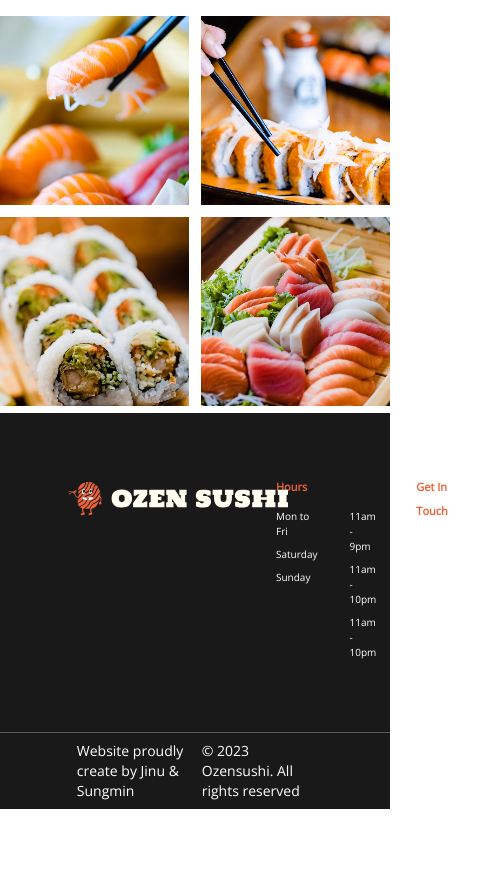
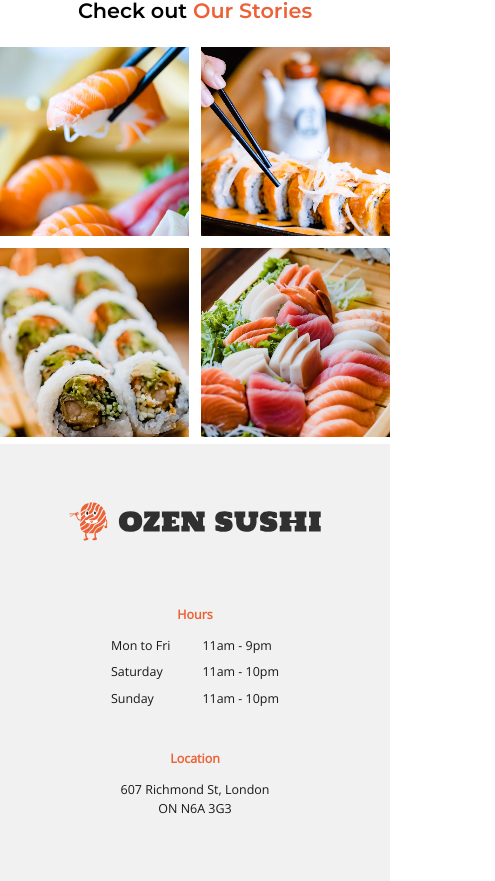
Before and after one commit to Sungmin-Kim-0508/ozen-sushi-korea, a Next.js app: page /ozen-sushi in a window 390 px wide. Shown: the part 1741-2622 px from the top of the page, 495 px wide, since content can reach past the window. Before the commit the page ends 2550 px from the top, so only its background shows below. Built offline with nearby package versions, Linux system fonts and the light colour scheme; a web font is replaced by a local one.

Commit message:
completed ozen sushi footer in mobile size

```diff
--- a/app/ozen-sushi/Header.tsx
+++ b/app/ozen-sushi/Header.tsx
@@ -34,7 +34,7 @@ function OzenSushiHeader() {
             href={ozen_sushi_home}
             className="w-[clamp(220px,17.8vw,500px)] h-[clamp(60.3px,8.9vh,100px)] md:w-[clamp(129.54px,34.54vw,260px)] md:h-[clamp(20px,5.21vh,70px)]"
           >
-            <OzenSushiHorizontalLogo />
+            <OzenSushiHorizontalLogo className="w-full h-full" />
           </Link>
         </div>
         <div>
--- a/app/ozen-sushi/footer.tsx
+++ b/app/ozen-sushi/footer.tsx
@@ -1,29 +1,37 @@
 import React from "react";
 import { OzenSushiLogoHorizontalWhite } from "public/svgs/ozen-sushi_horizontal-white";
 import { AiOutlineInstagram } from "react-icons/ai";
+import { OzenSushiHorizontalLogo } from "public/svgs/ozen-sushi-horizontal";
 
 function Footer() {
   const fullYear = new Date().getFullYear();
 
-  const titleInfoTextSize = "text-[clamp(11px,1.1vw,25px)]";
-  const infoTextSize = "text-[clamp(10px,1vw,20px)]";
+  const titleInfoTextSize =
+    "text-[clamp(11px,1.1vw,25px)] md:text-[max(12px,3.2vw)]";
+  const infoTextSize = "text-[clamp(10px,1vw,20px)] md:text-[max(12px,3.2vw)]";
   return (
     <footer className="flex flex-col">
-      <section className="flex justify-between pl-[7.2rem] mlg:pl-[3.5rem] text-white bg-191919">
-        <div className="pt-[3.75rem] mlg:pt-[3rem] relative left-3">
-          <OzenSushiLogoHorizontalWhite />
+      <section
+        className="flex justify-between pl-[clamp(50px,6vw,90px)] text-white bg-191919
+                   md:flex-col md:items-center md:pl-0 md:pb-[max(41px,10.93vw)] md:bg-F1F1F1"
+      >
+        <div className="pt-[clamp(40px,4.28vw,60px)] md:mb-[max(40px,10.66vw)]">
+          <OzenSushiLogoHorizontalWhite className="md:hidden" />
+          <OzenSushiHorizontalLogo className="hidden md:block w-[max(242px,64.54vw)] h-[clamp(60.3px,8.9vh,100px)]" />
         </div>
-        <div className="flex gap-x-10 pr-[2rem] py-[3.75rem]">
-          <div className="w-auto">
+        <div className="flex gap-x-10 pr-[2rem] py-[3.75rem] md:flex-col md:p-0">
+          <div className="w-auto md:flex md:flex-col md:items-center">
             <div className="mb-3">
               <span
-                className={`text-EC6236 ${titleInfoTextSize} font-extrabold`}
+                className={`text text-EC6236 ${titleInfoTextSize} font-extrabold `}
               >
                 Hours
               </span>
             </div>
-            <div className="flex gap-x-8">
-              <div className={`flex flex-col gap-y-2 ${infoTextSize}`}>
+            <div className="flex gap-x-8 md:text-191919 md:mb-[max(40px,10.66vw)]">
+              <div
+                className={`flex flex-col gap-y-2 ${infoTextSize} md:justify-center`}
+              >
                 <span>Mon to Fri</span>
                 <span>Saturday</span>
                 <span>Sunday</span>
@@ -35,24 +43,31 @@ function Footer() {
               </div>
             </div>
           </div>
-          <div className="w-auto">
+          <div className="w-auto md:flex md:flex-col md:items-center">
             <div className="mb-3">
               <span
-                className={`text-EC6236 ${titleInfoTextSize} font-extrabold`}
+                className={`text-EC6236 ${titleInfoTextSize} font-extrabold md:hidden`}
               >
                 Get In Touch
               </span>
+              <span
+                className={`hidden text-EC6236 ${titleInfoTextSize} font-extrabold md:block`}
+              >
+                Location
+              </span>
             </div>
-            <div className={`w-2/3 ${infoTextSize} mb-5`}>
+            <div
+              className={`w-2/3 ${infoTextSize} mb-5 md:text-191919 md:text-center`}
+            >
               607 Richmond St, London ON N6A 3G3
             </div>
-            <div>
+            <div className="md:hidden">
               <AiOutlineInstagram size="clamp(14px,1.14vw,20px)" />
             </div>
           </div>
         </div>
       </section>
-      <section className="flex justify-between px-[7.2rem] py-2 text-sm text-white bg-191919 mlg:px-[4.8rem] border-t border-595959">
+      <section className="flex justify-between px-[7.2rem] py-2 text-sm text-white bg-191919 mlg:px-[4.8rem] border-t border-595959 md:hidden">
         <div>Website proudly create by Jinu & Sungmin</div>
         <div>&copy; {fullYear} Ozensushi. All rights reserved</div>
       </section>
--- a/app/ozen-sushi/page.tsx
+++ b/app/ozen-sushi/page.tsx
@@ -91,7 +91,7 @@ function OzenSushiHome() {
             <WhatWeServeSection />
           </div>
         </div>
-        <div className="hidden md:block pt-[max(40px,10.66vw)] px-[max(21px,5.6vw)] bg-191919 text-center rounded-[max(20px,5.3vw)] mb-[max(30px,8vw)]">
+        <div className="hidden md:block pt-[max(40px,10.66vw)] pb-[max(30px,8vw)] px-[max(21px,5.6vw)] bg-191919 text-center rounded-[max(20px,5.3vw)] mb-[max(30px,8vw)]">
           <WhatWeServeSection />
         </div>
       </section>
--- a/public/svgs/ozen-sushi-horizontal.tsx
+++ b/public/svgs/ozen-sushi-horizontal.tsx
@@ -1,12 +1,17 @@
-export const OzenSushiHorizontalLogo = () => {
+export const OzenSushiHorizontalLogo = ({
+  className = "",
+}: {
+  className?: string;
+}) => {
   return (
     <svg
       xmlns="http://www.w3.org/2000/svg"
       viewBox="0 0 302.564 45.702"
-      style={{
-        width: "100%",
-        height: "100%",
-      }}
+      // style={{
+      //   width: "100%",
+      //   height: "100%",
+      // }}
+      className={className ? className : ""}
     >
       <g
         id="ozensushi_horizontal_logo"
--- a/public/svgs/ozen-sushi_horizontal-white.tsx
+++ b/public/svgs/ozen-sushi_horizontal-white.tsx
@@ -1,15 +1,8 @@
-import { useState, useEffect } from "react";
-
-export const OzenSushiLogoHorizontalWhite = () => {
-  const [width, setWidth] = useState();
-  useEffect(() => {
-    const handleResize = () => {};
-    window.addEventListener("resize", () => handleResize);
-
-    return () => {
-      window.removeEventListener("resize", handleResize);
-    };
-  }, []);
+export const OzenSushiLogoHorizontalWhite = ({
+  className = "",
+}: {
+  className?: string;
+}) => {
   return (
     <svg
       xmlns="http://www.w3.org/2000/svg"
@@ -18,6 +11,7 @@ export const OzenSushiLogoHorizontalWhite = () => {
         width: "clamp(220px,17.8vw,500px)",
         height: "clamp(60.3px,8.9vh,100px)",
       }}
+      className={className === "" ? "" : className}
     >
       <g
         id="ozensushi_horizontal_logo"
```
